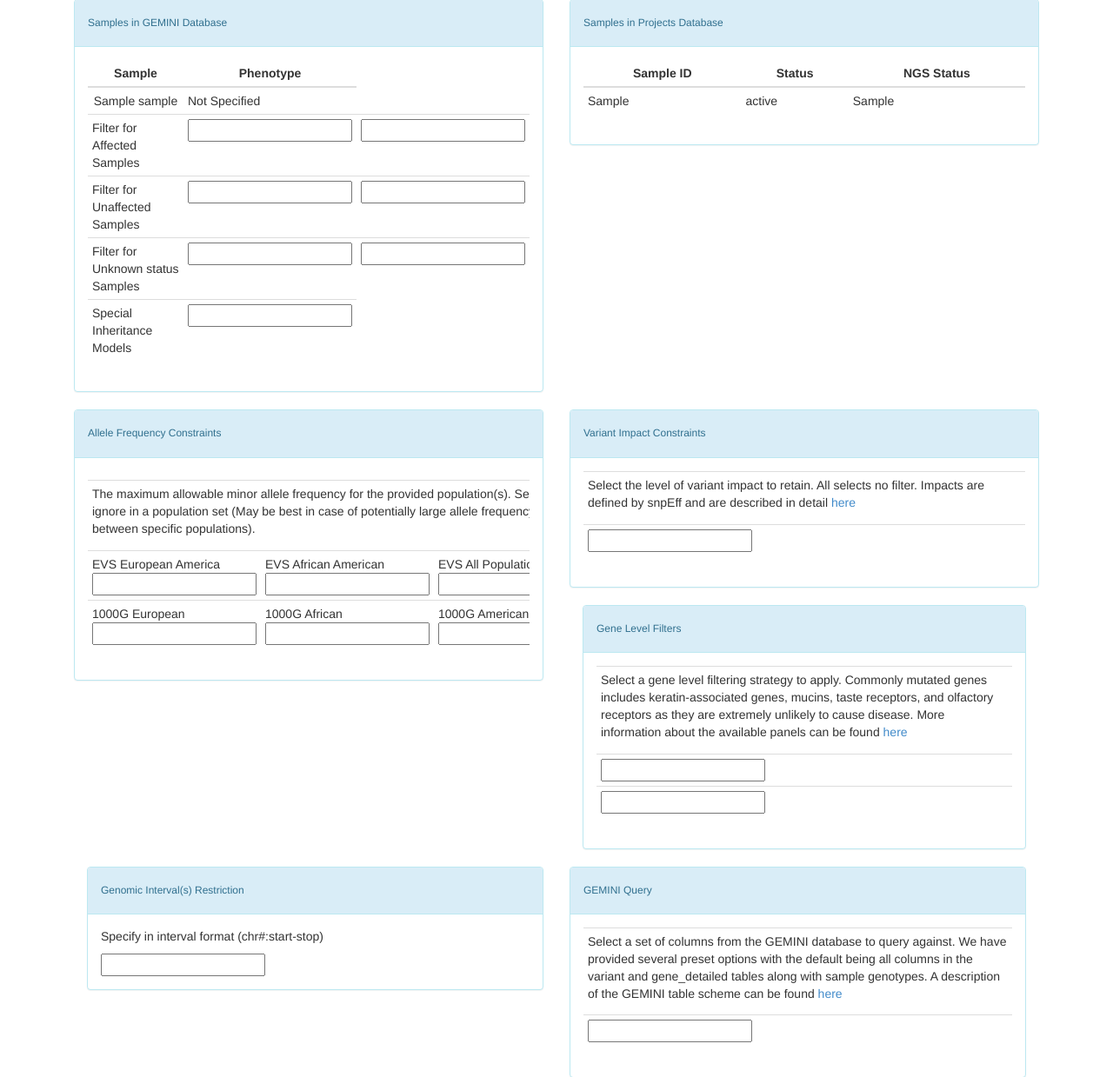
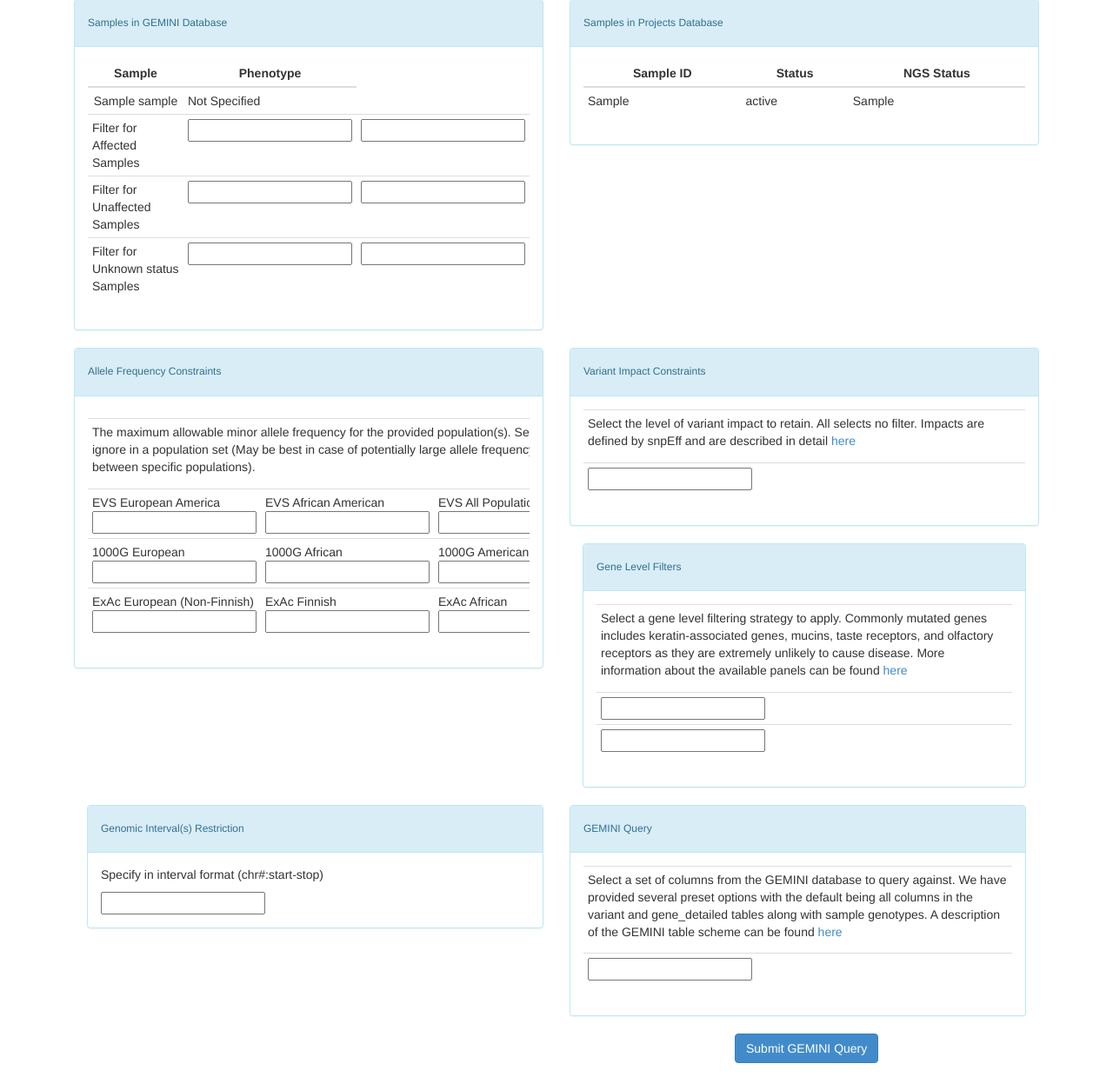
Before and after one commit to dgaston/kvasir, a Python web app: template kvasir/templates/gemini_query.html in a window 1280 px wide. Shown: the part 207-1446 px from the top of the page at 87% size. Run offline with Jinja, Linux system fonts and the light colour scheme; the template is opened without the code that fills it: most values are stand-ins (such as "Sample title", 1, 10 or a date in 2020); form fields are guessed from the names that the template uses; some libraries are stand-ins or nearby versions.

Commit message:
Added ExAc to form

```diff
--- a/kvasir/templates/gemini_query.html
+++ b/kvasir/templates/gemini_query.html
@@ -80,10 +80,12 @@
 								<td>{{form.unknown_filter}}</td>
 								<td>{{form.unknown_number}}</td>
 							</tr>
+							<!--
 							<tr>
 								<td>Special Inheritance Models</td>
 								<td>{{form.mode}}</td>
 							</tr>
+							-->
 						</tbody>
 					</table>
 					</div>
@@ -154,6 +156,18 @@
 								<td>1000G American{{form.kg_amr}}</td>
 								<td>1000G Asian{{form.kg_asn}}</td>
 								<td>1000G All Populations{{form.kg_all}}</td>
+								</p>
+							</tr>
+                            <tr>
+								<p>
+								<td>ExAc European (Non-Finnish){{form.exac_eur}}</td>
+                                <td>ExAc Finnish {{ form.exac_fin }}</td>
+								<td>ExAc African{{form.exac_afr}}</td>
+								<td>ExAc American{{form.exac_amr}}</td>
+								<td>ExAc East Asian{{form.exac_eas}}</td>
+                                <td>ExAc South sian{{form.exac_sas}}</td>
+                                <td>ExAc Other Populations{{form.exac_oth}}</td>
+								<td>ExAc All Populations{{form.exac_all}}</td>
 								</p>
 							</tr>
 						</tbody>
```
